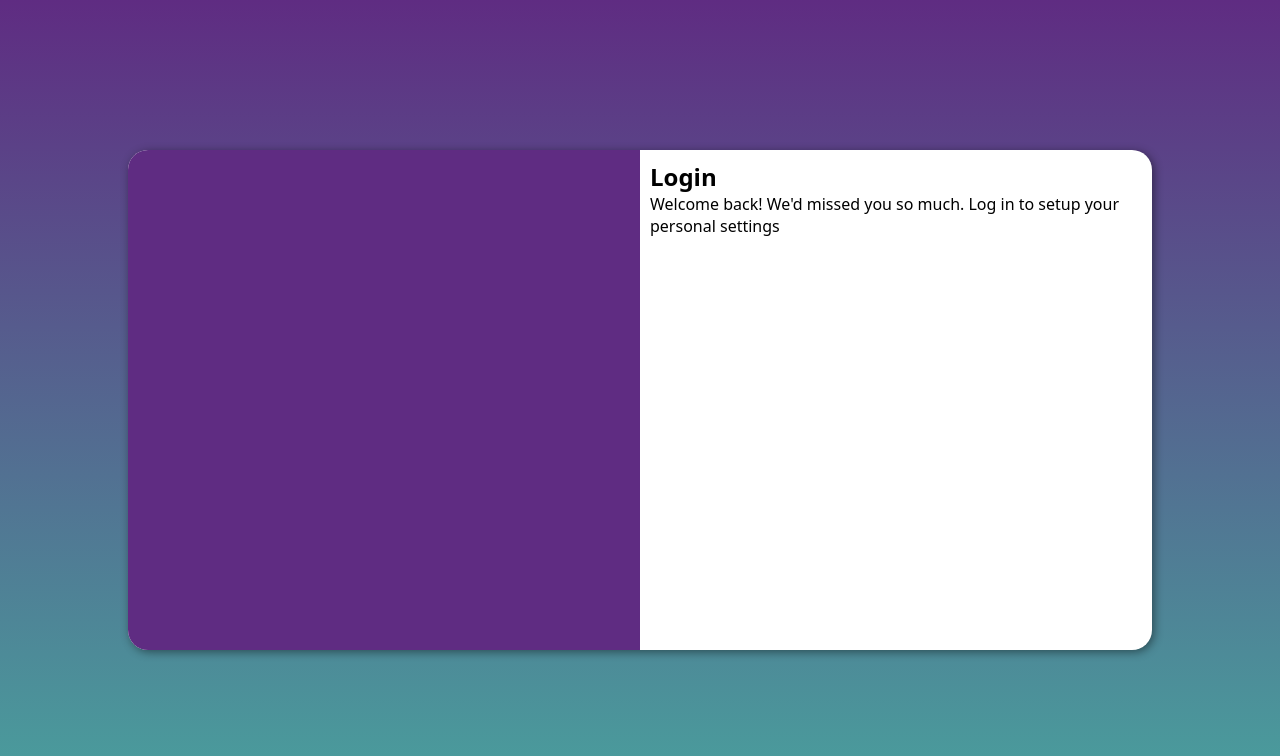
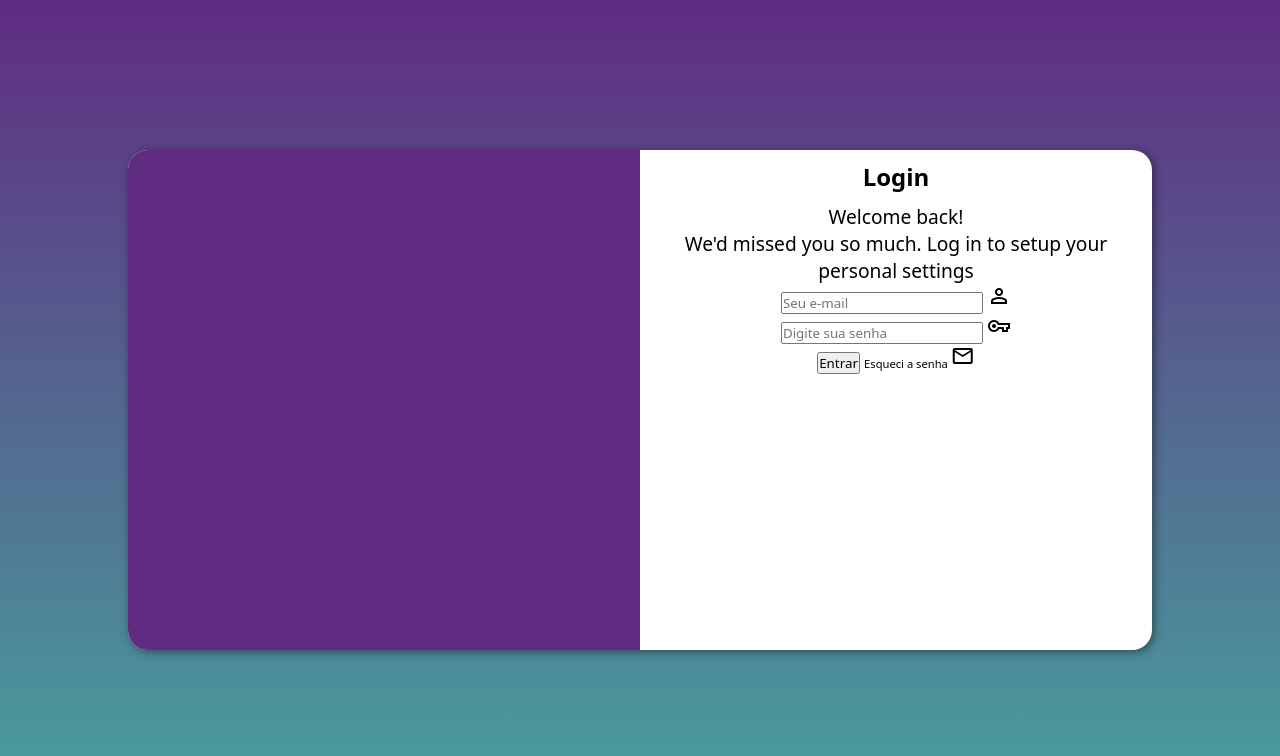
Before and after one commit to CrehOne/projeto-login, a plain HTML site: page index.html in a window 1280 px wide. Drawn offline with nearby package versions, Linux system fonts and the light colour scheme.

Commit message:
add form

```diff
--- a/estilos/media-queries.css
+++ b/estilos/media-queries.css
@@ -18,6 +18,10 @@
     #formulario {
         float: right;
         width: 70%;
+    }
+
+    #formulario p {
+        font-size: 1em;
     }
 }
 
@@ -40,4 +44,8 @@
         float: right;
         width: 50%;
     }
+
+    #formulario p {
+        font-size: 1.2em;
+    }
 }
--- a/estilos/style.css
+++ b/estilos/style.css
@@ -50,3 +50,23 @@ main {
     display: block;
     padding: 10px;
 }
+
+#formulario h1 {
+    text-align: center;
+    margin-bottom: 10px;
+}
+
+#formulario p {
+    font-size: 0.8em;
+    text-align: center;
+}
+
+form {
+    text-align: center;
+}
+
+form a {
+    text-decoration: none;
+    color: black;
+    font-size: 0.7em;
+}
--- a/index.html
+++ b/index.html
@@ -7,16 +7,27 @@
     <title>Login</title>
     <link rel="stylesheet" href="estilos/style.css">
     <link rel="stylesheet" href="estilos/media-queries.css">
+    <link rel="stylesheet" href="https://fonts.googleapis.com/css2?family=Material+Symbols+Outlined:opsz,wght,FILL,GRAD@20..48,100..700,0..1,-50..200" />
 </head>
 <body>
     <main>
         <section id="login">
-            <div id="imagem">
-
-            </div>
+            <div id="imagem"></div>
             <div id="formulario">
                 <h1>Login</h1>
-                <p>Welcome back! We'd missed you so much. Log in to setup your personal settings</p>
+                <p>Welcome back!<br>We'd missed you so much. Log in to setup your personal settings</p>
+                <form action="login.php" method="post" autocomplete="on">
+                    <div class="campo">
+                        <input type="email" name="login" id="ilogin" placeholder="Seu e-mail" autocomplete="email" required maxlength="30">
+                        <label for="ilogin"><span class="material-symbols-outlined">person</span></label>
+                    </div>
+                    <div class="campo">
+                        <input type="password" name="senha" id="isenha" placeholder="Digite sua senha" autocomplete="current-password" required minlength="8" maxlength="20">
+                        <label for="isenha"><span class="material-symbols-outlined">vpn_key</span></label>
+                    </div>
+                    <input type="submit" value="Entrar">
+                    <a href="#">Esqueci a senha <span class="material-symbols-outlined">mail</span></a>
+                </form>
             </div>
         </section>
     </main>
```
